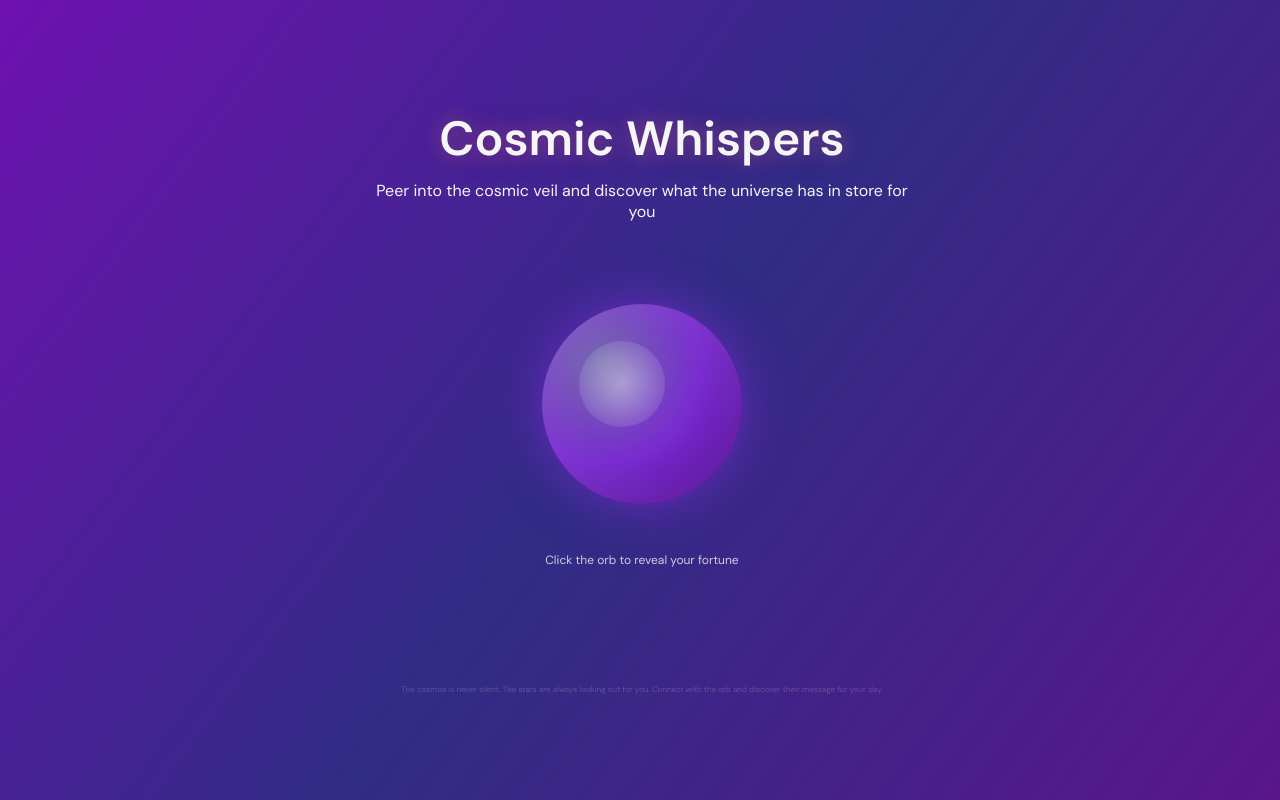
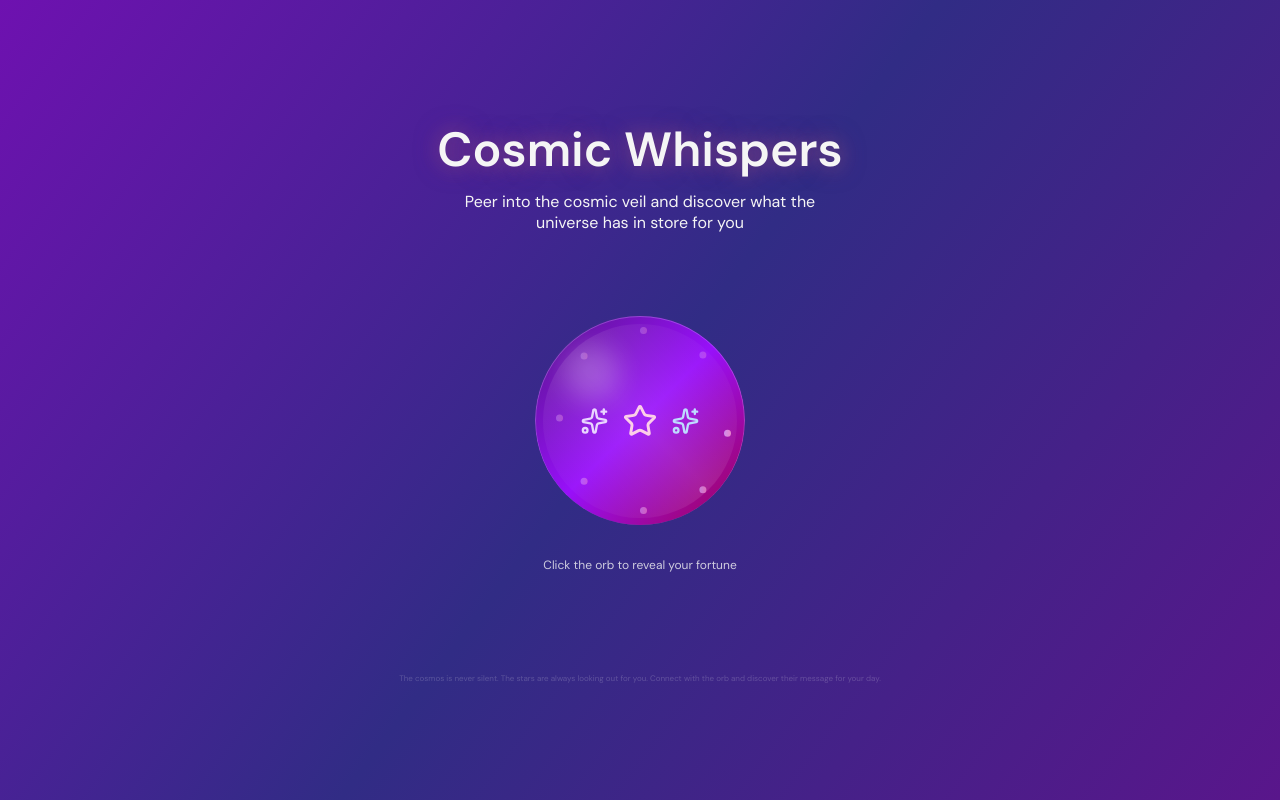
Before and after one commit to krizelrika/fortuneteller, a plain HTML site: page index.html in a window 1280 px wide. Drawn offline with Linux system fonts and the light colour scheme; a web font is replaced by a local one.

Commit message:
added button background and fixed message container

```diff
--- a/index.html
+++ b/index.html
@@ -17,8 +17,10 @@
         <div id="homeScreen">
             <div class="title-container">
                 <h1 class="title">Cosmic Whispers</h1>
-                <p class="message1">Peer into the cosmic veil and discover what the
-universe has in store for you</p>
+                <div class="message-container">
+                     <p class="message1">Peer into the cosmic veil and discover what the</p>
+                     <p class="message1">universe has in store for you</p>
+                </div>
             </div>
             <div class="orb-container">
                 <div class="orb" id="fortuneOrb">
--- a/index.js
+++ b/index.js
@@ -13,7 +13,7 @@
     }
 }
 
-// Create sparkles around the orb
+/* Create sparkles around the orb
 function createSparkles() {
     const sparklesContainer = document.getElementById('sparkles');
     const sparkleSymbols = ['✨', '⭐', '💫', '🌟'];
@@ -35,7 +35,7 @@
         sparklesContainer.appendChild(sparkle);
     }
 }
-
+*/
 // Fortune messages
 const fortunes = [
     "A new opportunity will present itself within the next seven days. Be ready to embrace change.",
@@ -63,9 +63,9 @@
 const homeButton = document.getElementById('homeButton');
 const fortuneText = document.getElementById('fortuneText');
 
-// Initialize
+/*// Initialize
 createStars();
-createSparkles();
+createSparkles();*/
 
 // Orb click handler
 fortuneOrb.addEventListener('click', function() {
--- a/styles.css
+++ b/styles.css
@@ -80,6 +80,7 @@
     to { text-shadow: 0 0 30px rgba(110, 17, 176, 0.8), 0 0 40px rgba(255, 215, 0, 0.6); }
 }
 
+
 .orb-container {
     position: relative;
     display: inline-block;
@@ -87,44 +88,39 @@
     align-self: center;
 }
 
+
 .orb {
-    width: 200px;
-    height: 200px;
+    z-index: 1;
+    width: 210px;
+    height: 210px;
     border-radius: 50%;
-    background: radial-gradient(circle at 30% 30%, rgba(255, 255, 255, 0.3), rgba(138, 43, 226, 0.8), rgba(75, 0, 130, 1));
     cursor: pointer;
     transition: all 0.3s ease;
-    box-shadow:
-        0 0 50px rgba(138, 43, 226, 0.6),
-        inset 0 0 50px rgba(255, 255, 255, 0.1);
     position: relative;
     overflow: hidden;
+    background-image: url('./images/Orb.svg');
+    background-size: auto;
+    background-repeat: no-repeat;
+    background-position-x: -38px;
+    background-position-y: -12px;
 }
 
 .orb:hover {
-    transform: scale(1.05);
-    box-shadow:
-        0 0 70px rgba(138, 43, 226, 0.8),
-        inset 0 0 50px rgba(255, 255, 255, 0.2);
+    transform: scale(1.09);
+    box-shadow: 0 0 15px rgba(255, 255, 255, 1);
 }
 
-.orb::before {
+/*.orb::before {
     content: '';
     position: absolute;
-    top: 20%;
-    left: 20%;
-    width: 40%;
-    height: 40%;
-    background: radial-gradient(circle, rgba(255, 255, 255, 0.6), transparent);
-    border-radius: 50%;
     animation: shimmer 3s ease-in-out infinite;
-}
+} */
 
 @keyframes shimmer {
     0%, 100% { opacity: 0.3; transform: scale(1); }
     50% { opacity: 0.8; transform: scale(1.1); }
 }
-
+/*
 .sparkles {
     position: absolute;
     top: 50%;
@@ -146,19 +142,17 @@
     0% { opacity: 0; transform: translate(-50%, -50%) scale(0) rotate(0deg); }
     50% { opacity: 1; transform: translate(-50%, -50%) scale(1) rotate(180deg); }
     100% { opacity: 0; transform: translate(-50%, -50%) scale(0) rotate(360deg); }
-}
+}*/
 
 .instruction {
     color: whitesmoke;
     font-size: 12px;
-    margin-top: 1rem;
     opacity: 0.8;
 }
 
 .finmessage {
     color: whitesmoke;
     font-size: 8px;
-    margin-top: 1rem;
     opacity: 0.2;
     padding-top: 100px;
 }
```
Also changed, not shown: images/Orb.svg (added).
